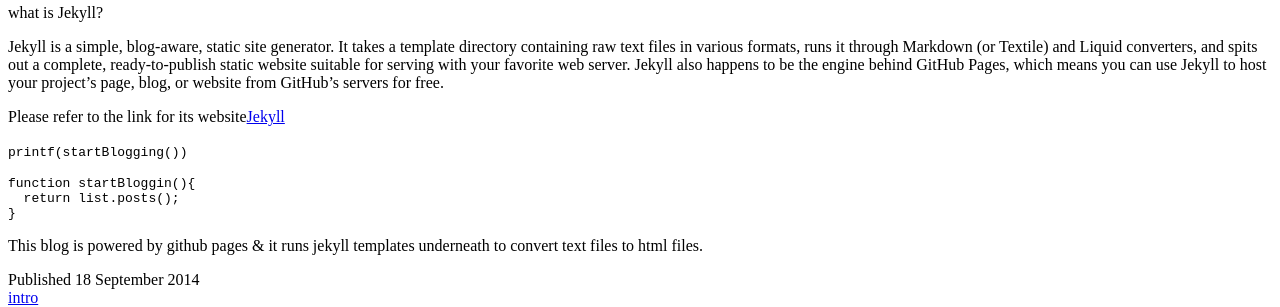
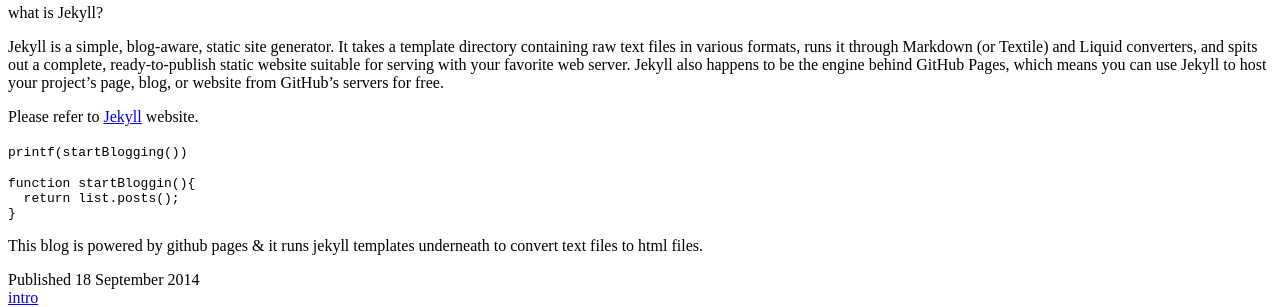
Before and after one commit to karpra/karpra.github.io, a Jekyll site: the page built from _posts/2014-9-18-jekyll_introduction.md, in a window 1280 px wide. Shown: the part 388-695 px from the top of the page. Built offline with Jekyll 4.4.1, drawn with Linux system fonts in a browser that asks for light colours; nearby versions of some CDN libraries; library files that are not in the unit come from our copies.

Commit message:
Update 2014-9-18-jekyll_introduction.md

```diff
--- a/_posts/2014-9-18-jekyll_introduction.md
+++ b/_posts/2014-9-18-jekyll_introduction.md
@@ -22,7 +22,7 @@
 
 Jekyll is a simple, blog-aware, static site generator. It takes a template directory containing raw text files in various formats, runs it through Markdown (or Textile) and Liquid converters, and spits out a complete, ready-to-publish static website suitable for serving with your favorite web server. Jekyll also happens to be the engine behind GitHub Pages, which means you can use Jekyll to host your project’s page, blog, or website from GitHub’s servers for free.
 
-Please refer to the link for its website[Jekyll](http://jekyllrb.com/)
+Please refer to [Jekyll](http://jekyllrb.com/) website.
 
 
 `printf(startBlogging())`
```
